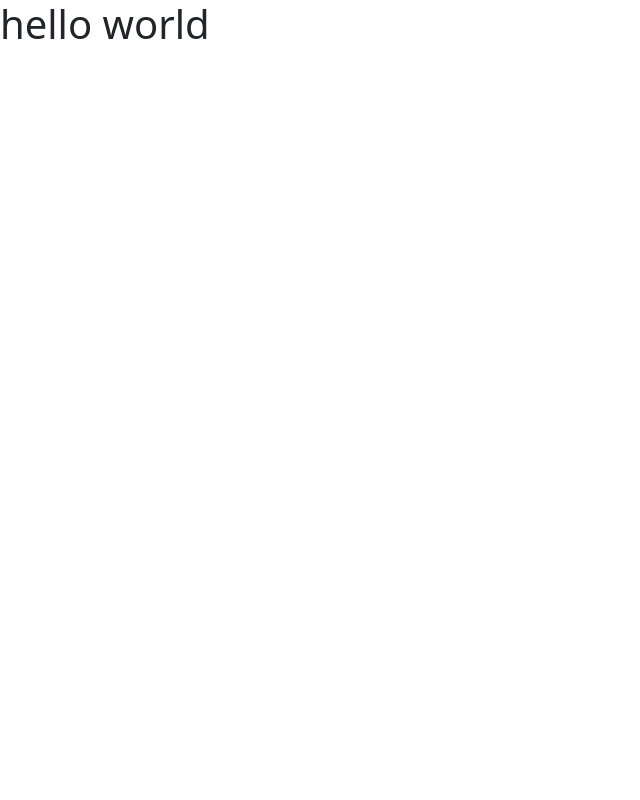
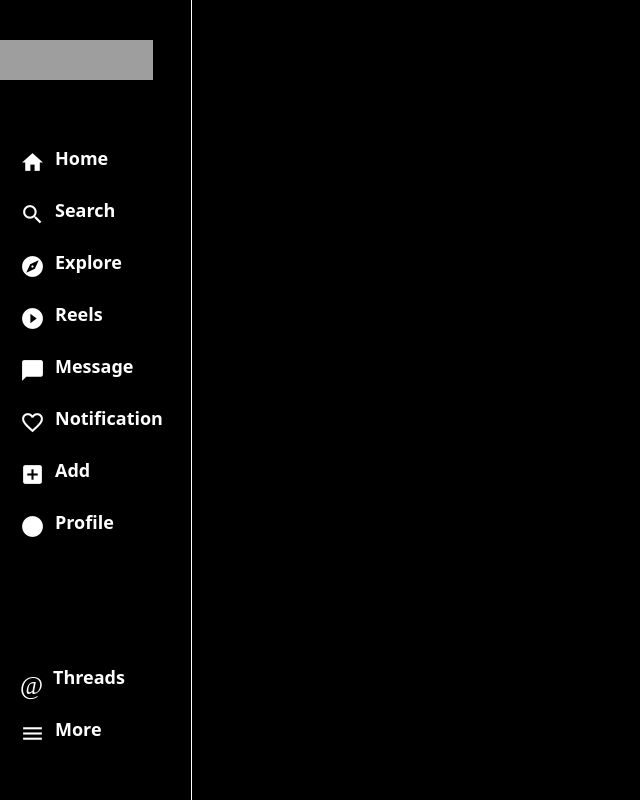
Before and after one commit to NevilKiyada/ChatApp, a Django app: page / in a window 1280 px wide. Shown: the whole page, without its empty margins (0-640 px from the left). Run offline with Django 5.2, Linux system fonts and the light colour scheme; grey boxes are pictures that could not be loaded.

Commit message:
dskjfksjk

```diff
--- a/home/templates/index.html
+++ b/home/templates/index.html
@@ -1,9 +1,24 @@
-<html>
+<html lang="en">
+
 <head>
+    <meta charset="UTF-8">
+    <meta name="viewport" content="width=device-width, initial-scale=1.0">
+    <title>Document</title>
     <link href="https://cdn.jsdelivr.net/npm/bootstrap@5.3.3/dist/css/bootstrap.min.css" rel="stylesheet" integrity="sha384-QWTKZyjpPEjISv5WaRU9OFeRpok6YctnYmDr5pNlyT2bRjXh0JMhjY6hW+ALEwIH" crossorigin="anonymous">
 </head>
+
 <body>
-    <h1> hello world</h1>
+    <div></div>
+    <div></div>
+    <div></div>
+    <div></div>
+    <div></div>
+    <div></div>
+    <div></div>
+    <div></div>
+    <div></div>
+    <div></div>
+    <div></div>
 </body>
 
 </html>
--- a/home/templates/sidebar.html
+++ b/home/templates/sidebar.html
@@ -1,14 +1,81 @@
-<!DOCTYPE html>
 <html lang="en">
 
 <head>
     <meta charset="UTF-8">
     <meta name="viewport" content="width=device-width, initial-scale=1.0">
     <title>Document</title>
+    <link href="https://fonts.googleapis.com/icon?family=Material+Icons" rel="stylesheet">
+    <link href="https://cdn.jsdelivr.net/npm/bootstrap@5.3.3/dist/css/bootstrap.min.css" rel="stylesheet" integrity="sha384-QWTKZyjpPEjISv5WaRU9OFeRpok6YctnYmDr5pNlyT2bRjXh0JMhjY6hW+ALEwIH" crossorigin="anonymous">
+    <style>
+        body{
+            background-color: black;
+        }
+        .sidebar{
+            height: 100vh;
+            width: 15%;
+            border-right: 1px solid white;
+        }
+        .instaimg{
+            height: 15vh;
+            width: 80%;
+        }
+        .sidebar-item{
+            color: white;
+            margin: 25px 20px;
+            font-size: 18px;
+            font-weight: bold;
+        }
+    </style>
 </head>
 
 <body>
-
+    <div class="sidebar">
+        <div>
+            <div class="instaimg">
+                <img style="height: 5vh; width: 100%; margin-top: 5vh;" src="https://www.momentummotorcars.com/wp-content/themes/aanWordpress/images/icons/instagramTitle.png" alt="">
+            </div>
+        </div>
+        <div class="sidebar-item">
+            <span class="material-icons" style="padding-top: 5px; padding-right: 10px; float: left; font-size: 25px;">home</span>
+            <span>Home</span>
+        </div>
+        <div class="sidebar-item">
+            <span class="material-icons" style="padding-top: 5px; padding-right: 10px; float: left; font-size: 25px;">search</span>
+            <span>Search</span>
+        </div>
+        <div class="sidebar-item">
+            <span class="material-icons" style="padding-top: 5px; padding-right: 10px; float: left; font-size: 25px;">explore</span>
+            <span>Explore</span>
+        </div>
+        <div class="sidebar-item">
+            <span class="material-icons" style="padding-top: 5px; padding-right: 10px; float: left; font-size: 25px;">play_circle_filled</span>
+            <span>Reels</span>
+        </div>
+        <div class="sidebar-item">
+            <span class="material-icons" style="padding-top: 5px; padding-right: 10px; float: left; font-size: 25px;">chat_bubble</span>
+            <span>Message</span>
+        </div>
+        <div class="sidebar-item">
+            <span class="material-icons" style="padding-top: 5px; padding-right: 10px; float: left; font-size: 25px;">favorite_border</span>
+            <span>Notification</span>
+        </div>
+        <div class="sidebar-item">
+            <span class="material-icons" style="padding-top: 5px; padding-right: 10px; float: left; font-size: 25px;">add_box</span>
+            <span>Add</span>
+        </div>
+        <div class="sidebar-item">
+            <span class="material-icons" style="padding-top: 5px; padding-right: 10px; float: left; font-size: 25px;">circle</span>
+            <span>Profile</span>
+        </div>
+        <div class="sidebar-item" style="margin-top: 16vh;">
+            <span class="material-icons" style="padding-top: 5px; padding-right: 10px; float: left; font-size: 25px;">@</span>
+            <span>Threads</span>
+        </div>
+        <div class="sidebar-item">
+            <span class="material-icons" style="padding-top: 5px; padding-right: 10px; float: left; font-size: 25px;">menu</span>
+            <span>More</span>
+        </div>
+    </div>
 </body>
 
 </html>
--- a/home/views.py
+++ b/home/views.py
@@ -3,4 +3,4 @@ from django.http import HttpResponse
 
 # Create your views here.
 def home (request):
-    return render(request,"index.html",)
+    return render(request,"sidebar.html",)
```
Also changed, not shown: home/templates/style.css (added).
